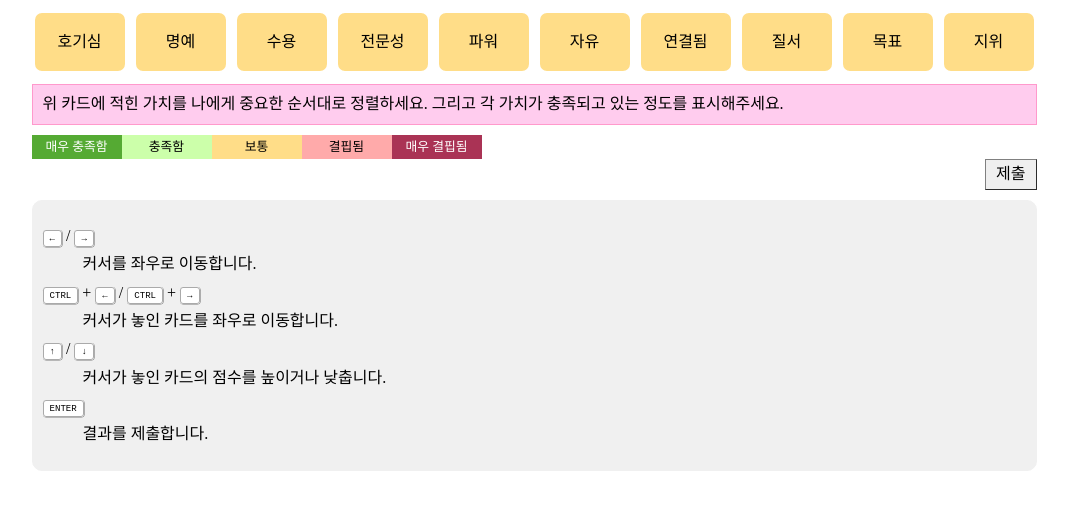
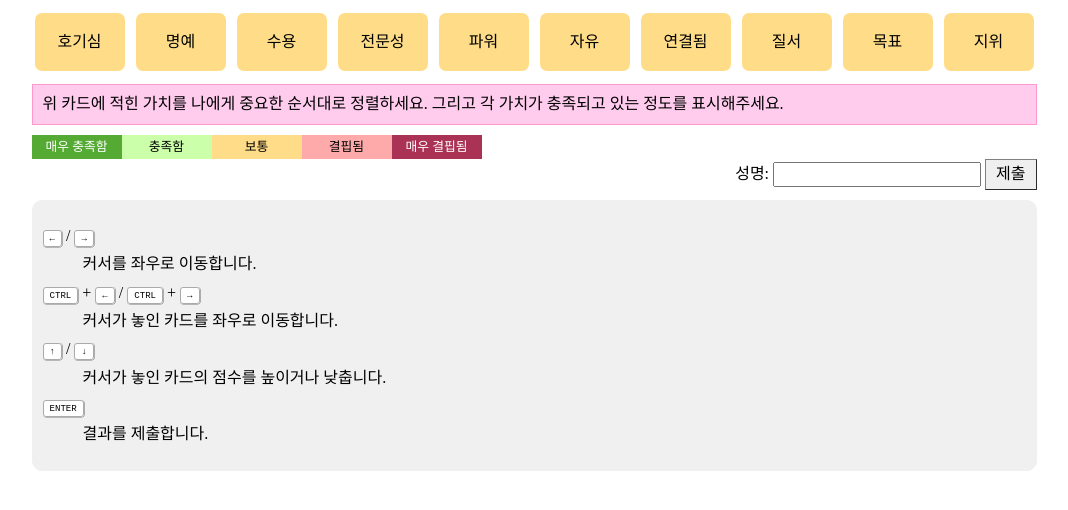
Before and after one commit to toracle/moving-motivator, a plain HTML site: page index.html in a window 1280 px wide. Shown: the part 112-622 px from the top of the page, without its empty margins (106-1174 px from the left). Drawn offline with nearby package versions, Linux system fonts and the light colour scheme.

Commit message:
add a form submit routine

```diff
--- a/index.html
+++ b/index.html
@@ -12,6 +12,7 @@
     <script type="text/javascript">
     function init() {
       initCard();
+      initForm();
       var body = document.getElementsByTagName("body")[0];
       body.onkeydown = keyboardHandler;
     };
@@ -33,7 +34,8 @@
         <span class="legend level-veryhigh">매우 충족함</span><span class="legend level-high">충족함</span><span class="legend level-normal">보통</span><span class="legend level-low">결핍됨</span><span class="legend level-verylow">매우 결핍됨</span>
       </div>
       <div class="btn-holder">
-        <span id="flash"></span> <button id="btn-submit" onclick="submit()">제출</button>
+        <form id="form-submit">
+        </form>
       </div>
       <div class="keymap-holder">
         <dl class="keymap">
--- a/script.js
+++ b/script.js
@@ -201,6 +201,7 @@ function keyboardHandler(event) {
 
   const direction = actionToDirection(action);
   fn(direction);
+  updateForm();
 }
 
 function gather() {
@@ -220,9 +221,49 @@ function gather() {
 }
 
 function submit() {
+  updateForm();
+  setFlash('결과를 제출했습니다.');
+}
+
+function convertResult(result) {
+  const sorted = result.sort(function(a, b) {
+    if (a['initial-order'] > b['initial-order']) {
+      return 1;
+    }
+    if (a['initial-order'] < b['initial-order']) {
+      return -1;
+    }
+    return 0;
+  });
+
+  return sorted;
+}
+
+function convertLevelToName(level) {
+  const map = {
+    'verylow': '매우+결핍됨',
+    'low': '결핍됨',
+    'normal': '보통',
+    'high': '충족됨',
+    'veryhigh': '매우+충족됨',
+  }
+  return map[level];
+}
+
+function updateForm() {
   const result = gather();
-  console.table(result);
-  setFlash('결과를 제출했습니다.');
+  const converted = convertResult(result);
+  console.table(converted);
+
+  converted.forEach(function(item) {
+    const card = document.getElementById('card-' + item['id']);
+
+    const rankingFormElement = document.getElementById('form-ranking-' + item['id']);
+    const levelFormElement = document.getElementById('form-level-' + item['id']);
+
+    rankingFormElement.setAttribute('value', card.getAttribute('final-order') + '위');
+    levelFormElement.setAttribute('value', convertLevelToName(card.getAttribute('level')));
+  });
 }
 
 function setFlash(text, timeout = 3000) {
@@ -255,3 +296,57 @@ function initCard() {
     cardHolder.appendChild(card);
   });
 }
+
+function initForm() {
+  const formUrl = 'https://docs.google.com/forms/u/1/d/e/1FAIpQLScOwGeZO7yjQZHfsU2L9x759qwk_hOncNy_N2VU0m5vEmtiNQ/formResponse';
+  const formElement = document.getElementById('form-submit');
+  formElement.setAttribute('action', formUrl);
+  formElement.setAttribute('method', 'POST');
+
+  const flash = document.createElement('span');
+  flash.setAttribute('id', 'flash');
+  formElement.appendChild(flash);
+
+  const nameLabel = document.createElement('label');
+  nameLabel.textContent = '성명: ';
+  nameLabel.setAttribute('for', 'form-name');
+  formElement.appendChild(nameLabel);
+
+  const nameInput = document.createElement('input');
+  nameInput.setAttribute('id', 'form-name');
+  nameInput.setAttribute('type', 'text');
+  nameInput.setAttribute('name', 'entry.76258622');
+  nameInput.setAttribute('required', '');
+  formElement.appendChild(nameInput);
+
+  formElement.innerHTML += '&nbsp;';
+
+  const button = document.createElement('button');
+  button.setAttribute('id', 'btn-submit');
+  button.setAttribute('onclick', 'submit();');
+  button.textContent = '제출';
+  formElement.appendChild(button);
+
+  const fvv = document.createElement('input');
+  fvv.setAttribute('type', 'hidden');
+  fvv.setAttribute('name', 'fvv');
+  fvv.setAttribute('value', '1');
+  formElement.appendChild(fvv);
+
+  cardModels.forEach(function(item) {
+    const rankingFormId = item['ranking-form-id'];
+    const levelFormId = item['level-form-id'];
+
+    const rankingFormElement = document.createElement('input');
+    rankingFormElement.setAttribute('id', 'form-ranking-' + item['id']);
+    rankingFormElement.setAttribute('type', 'hidden');
+    rankingFormElement.setAttribute('name', 'entry.' + item['ranking-form-id']);
+    formElement.appendChild(rankingFormElement);
+
+    const levelFormElement = document.createElement('input');
+    levelFormElement.setAttribute('id', 'form-level-' + item['id']);
+    levelFormElement.setAttribute('type', 'hidden');
+    levelFormElement.setAttribute('name', 'entry.' + item['level-form-id']);
+    formElement.appendChild(levelFormElement);
+  });
+}
```
